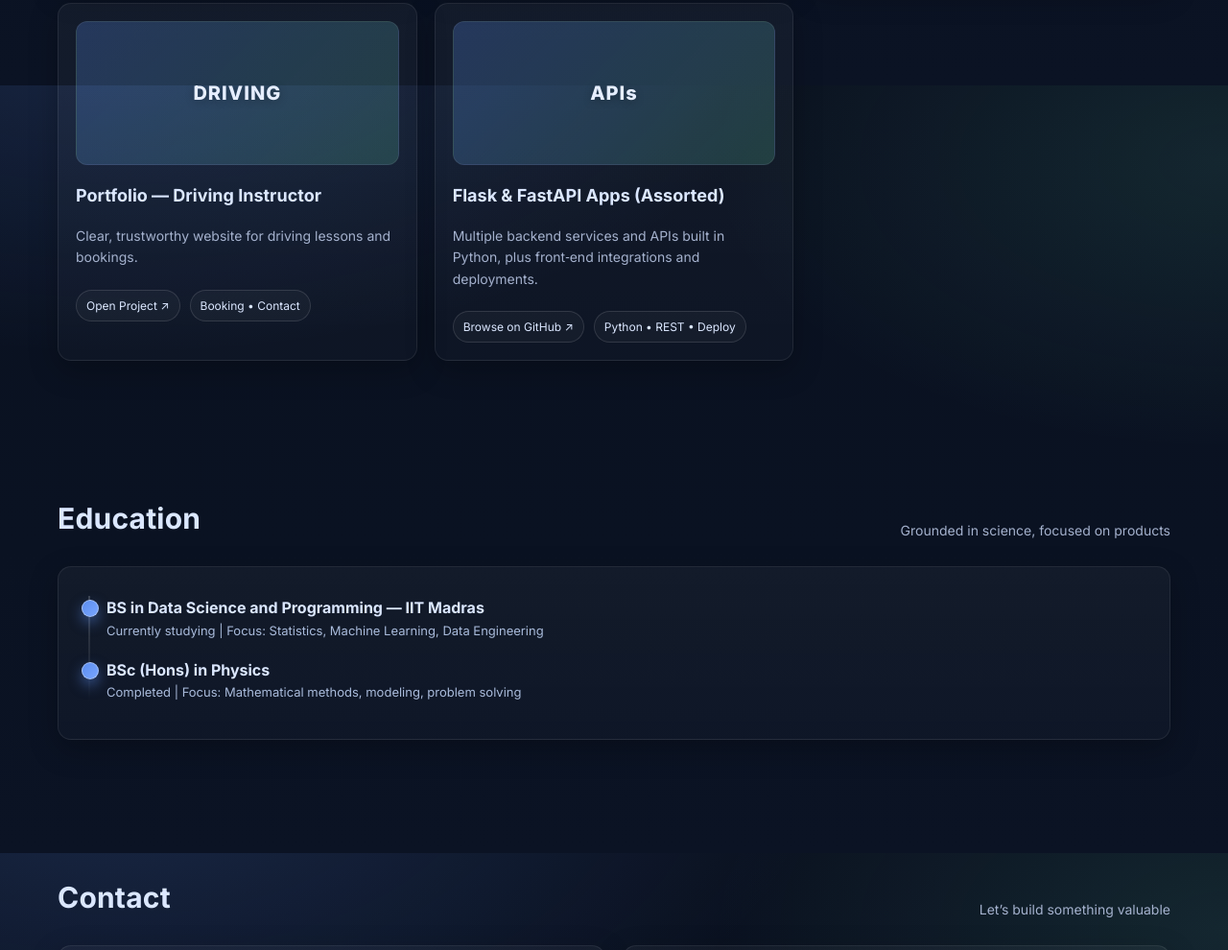
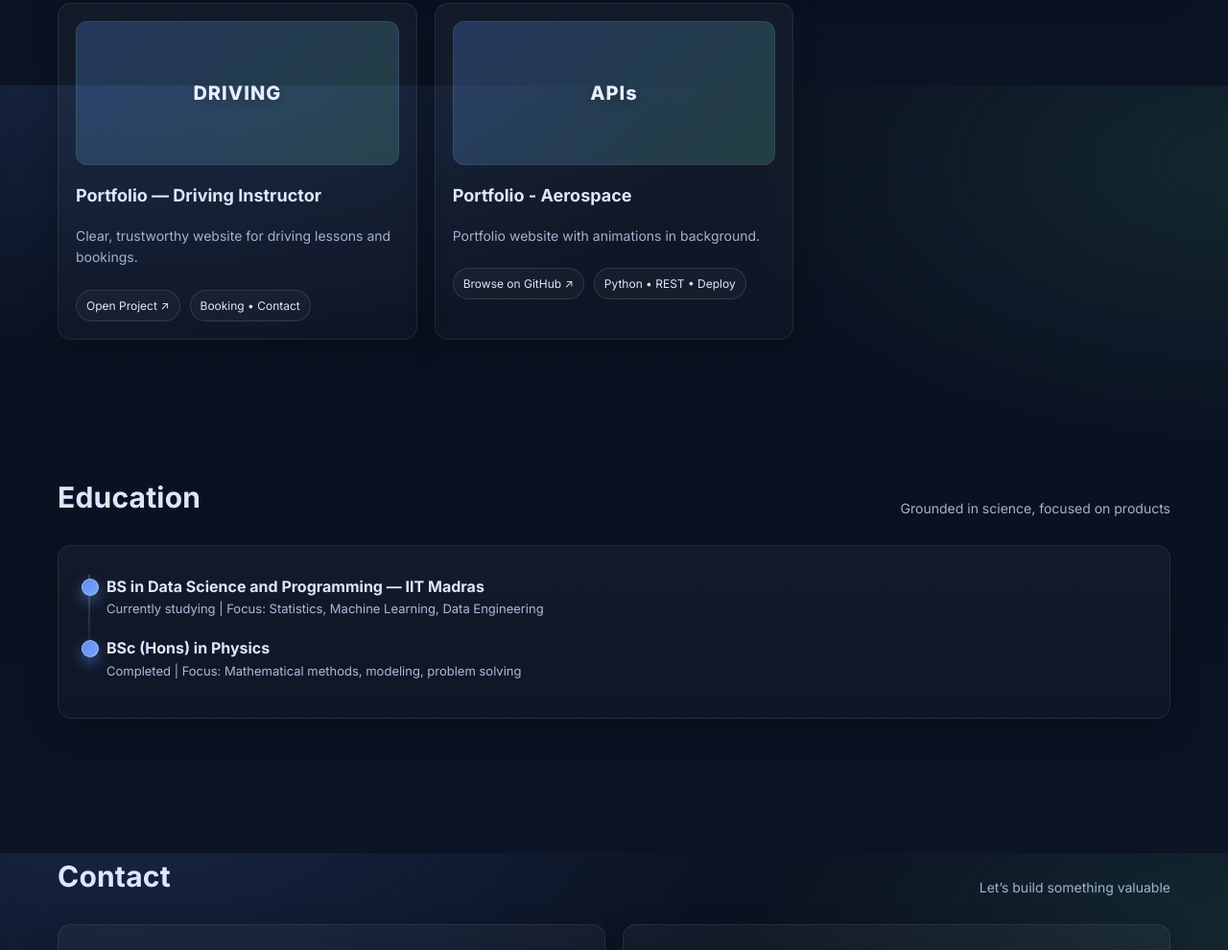
Before and after one commit to Aryan1411/aryan, a plain HTML site: page index.html in a window 1280 px wide. Shown: the part 2311-3301 px from the top of the page at 96% size. Drawn offline with Linux system fonts and the light colour scheme.

Commit message:
Update index.html

```diff
--- a/index.html
+++ b/index.html
@@ -504,10 +504,10 @@
 
         <article class="card project reveal">
           <div class="thumb placeholder">APIs</div>
-          <h3>Flask & FastAPI Apps (Assorted)</h3>
-          <p>Multiple backend services and APIs built in Python, plus front‑end integrations and deployments.</p>
+          <h3>Portfolio - Aerospace</h3>
+          <p>Portfolio website with animations in background.</p>
           <div class="actions">
-            <a class="pill" href="https://github.com/Aryan1411" target="_blank" rel="noopener">Browse on GitHub ↗</a>
+            <a class="pill" href="https://aryan1411.github.io/hritik" target="_blank" rel="noopener">Browse on GitHub ↗</a>
             <span class="pill">Python • REST • Deploy</span>
           </div>
         </article>
```
